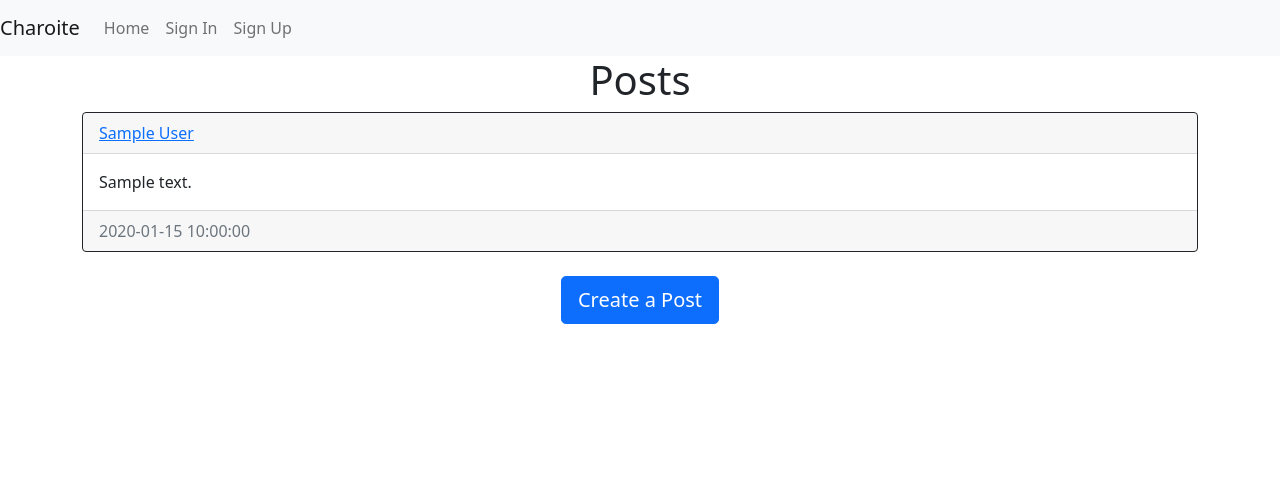
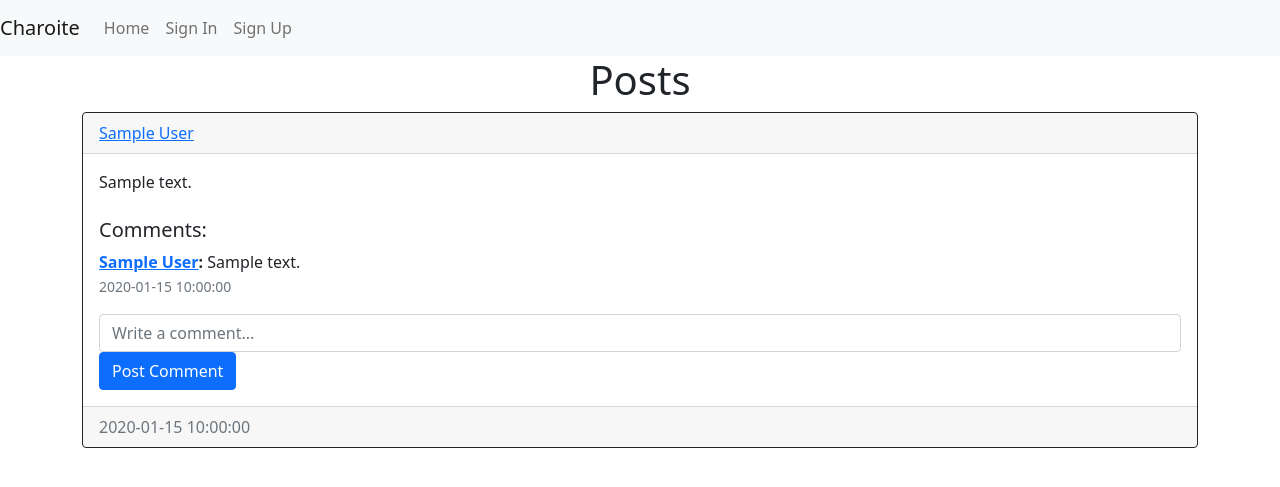
Before and after one commit to nuochka/Charoite, a Flask app: template blog/templates/posts_div.html in a window 1280 px wide. Shown: the top 487 px of the page. Run offline with Flask 3, Linux system fonts and the light colour scheme; the template is opened without the code that fills it: most values are stand-ins (such as "Sample title", 1, 10 or a date in 2020); some libraries are stand-ins or nearby versions.

Commit message:
Added a button for adding comments under posts

```diff
--- a/blog/templates/posts_div.html
+++ b/blog/templates/posts_div.html
@@ -13,7 +13,7 @@
                     <a href="/posts/{{ post.author }}">{{ post.author }}</a>
                     {% if session.email == post.author %}
                         <div class="btn-group">
-                            <form method="POST" action="/delete-post/{{ post._id }}">
+                            <form method="POST" action="{{ url_for('views.delete_post', post_id=post._id) }}">
                                 <button type="submit" class="btn btn-sm btn-danger">Delete</button>
                             </form>
                         </div>
@@ -21,20 +21,40 @@
                 </div>
                 <div class="card-body">
                     <div class="card-text">{{ post.content }}</div>
+                    <br />
+                    {% if post.comments %}
+                        <div class="comments-section">
+                            <h5>Comments:</h5>
+                            <ul class="list-unstyled">
+                                {% for comment in post.comments %}
+                                    <li class="mb-3">
+                                        <div>
+                                            <strong><a href="/posts/{{ comment.author }}">{{ comment.author }}</a>:</strong>
+                                            {{ comment.text }}
+                                        </div>
+                                        <small class="text-muted">{{ comment.created_date }}</small>
+                                        {% if session.email == comment.author or session.email == post.author %}
+                                            <form method="POST" action="{{ url_for('views.delete_comment', comment_id=comment._id) }}">
+                                                <button type="submit" class="btn btn-sm btn-danger">Delete</button>
+                                            </form>
+                                        {% endif %}
+                                    </li>
+                                {% endfor %}
+                            </ul>
+                        </div>
+                    {% else %}
+                        <p>No comments yet.</p>
+                    {% endif %}
+                    <form class="mt-3" method="POST" action="{{ url_for('views.create_comment', post_id=post._id) }}">
+                        <div class="form-group">
+                            <input type="text" name="text" class="form-control" placeholder="Write a comment...">
+                        </div>
+                        <button type="submit" class="btn btn-primary">Post Comment</button>
+                    </form>
                 </div>
                 <div class="card-footer text-muted">{{ post.created_date }}</div>
             </div>
-            <br/>
+            <br>
         {% endfor %}
     </div>
-
-    {% block footer %}
-        <div align="center">
-            <a href="/create-post">
-                <button type="button" class="btn btn-primary btn-lg">
-                    Create a Post
-                </button>
-            </a>
-        </div>
-    {% endblock %}
 {% endblock %}
```
Also changed, not shown: blog/views.py (+34 -1 lines).
